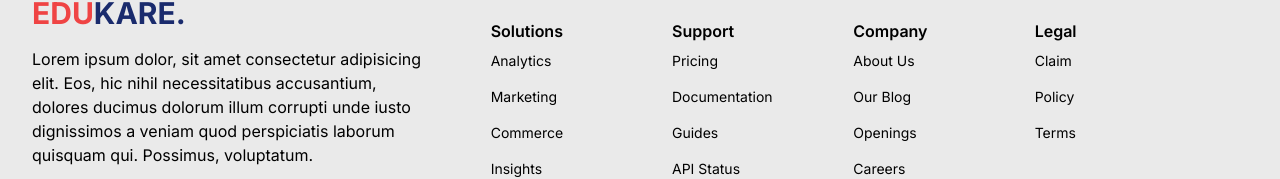
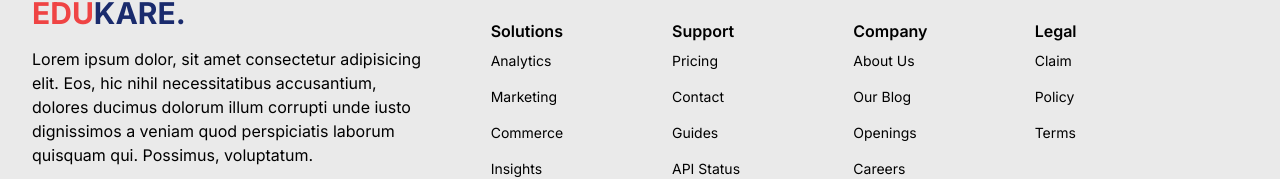
Before and after one commit to kalavaguntapurnesh/EduKare, a Next.js app: page / in a window 1280 px wide. Shown: the part 3215-3394 px from the top of the page. Built offline with nearby package versions, Linux system fonts and the light colour scheme.

Commit message:
Update Footer.jsx

```diff
--- a/src/app/components/Footer.jsx
+++ b/src/app/components/Footer.jsx
@@ -48,7 +48,7 @@ const Footer = () => {
             <h6 className="font-semibold text-black lg:text-base">Support</h6>
             <ul>
                 <li className="py-2 text-sm"><Link href = "/about">Pricing</Link></li>
-                <li className="py-2 text-sm"><Link href = "/about">Documentation</Link></li>
+                <li className="py-2 text-sm"><Link href = "/about">Contact</Link></li>
                 <li className="py-2 text-sm"><Link href = "/about">Guides</Link></li>
                 <li className="py-2 text-sm"><Link href = "/about">API Status</Link></li>
             </ul>
```
